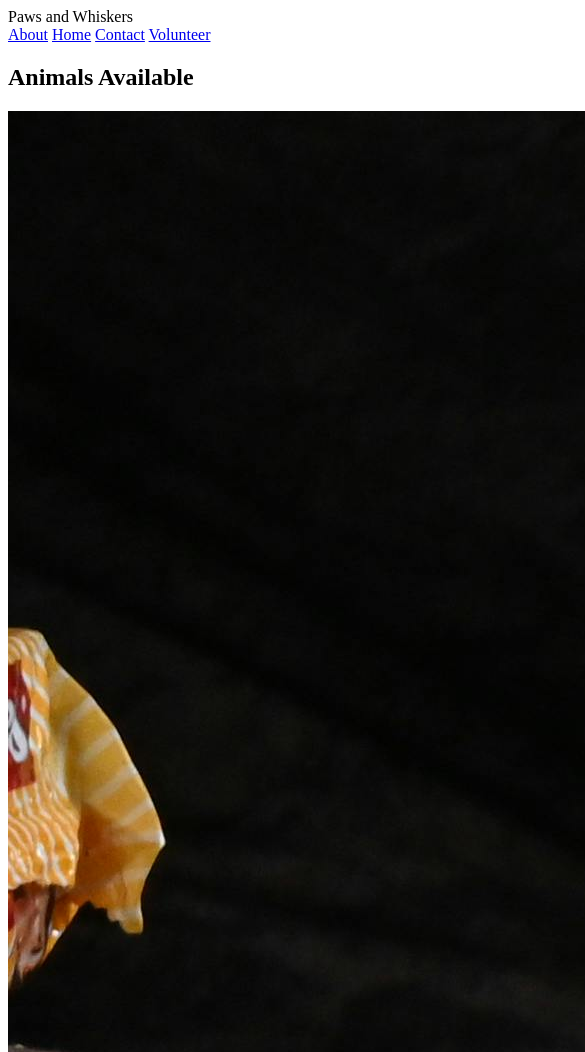
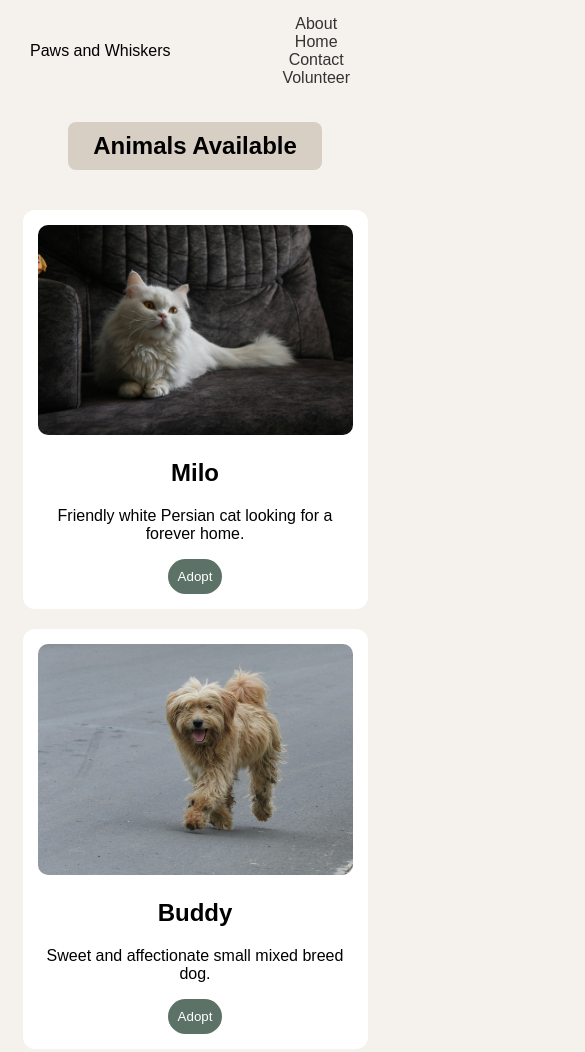
Before and after one commit to hdavi1123/mtm6201-final, a plain HTML site: page about.html in a window 390 px wide. Shown: the top 1052 px of the page, 585 px wide, since content can reach past the window. Drawn offline with Linux system fonts and the light colour scheme.

Commit message:
test 1 for adopt page

```diff
--- a/about.html
+++ b/about.html
@@ -57,6 +57,7 @@
 
 <footer>
     <p>Help Us Save More Pets. Donate Today!</p>
+    <button>Donate</button>
 </footer>
 
 
--- a/css/styles.css
+++ b/css/styles.css
@@ -0,0 +1,103 @@
+/* ABOUT PAGE */
+
+body{
+    font-family: Arial, sans-serif;
+    margin: 0;
+    background-color: #f5f2ed;
+}
+
+header{
+    display: flex;
+    justify-content: space-between;
+    align-items: center;
+    padding: 15px 30px;
+}
+
+nav a{
+    margin: 0 10px;
+    text-decoration: none;
+    color: #333;
+}
+
+
+
+.animals h1{
+    text-align: center;
+    background-color: #d8cfc4;
+    padding: 10px;
+    border-radius: 8px;
+    width: 60%;
+    margin: 20px auto;
+}
+
+.card-container{
+    display: flex;
+    justify-content: center;
+    gap: 20px;
+    padding: 20px;
+}
+
+
+.card{
+    background: white;
+    padding: 15px;
+    border-radius: 12px;
+    width: 300px;
+    text-align: center;
+}
+
+
+.card img{
+    width: 100%;
+    border-radius: 10px;
+}
+
+
+
+button{
+    background-color: #5c7266;
+    color: white;
+    border: none;
+    padding: 10px;
+    border-radius: 20px;
+    cursor: pointer;
+}
+
+
+
+footer{
+    text-align: center;
+    background-color: #d8cfc4;
+    padding: 15px;
+}
+
+/* tablet */
+@media (max-width: 900px){
+    .card-container{
+        flex-wrap: wrap;
+        justify-content: center;
+    }
+
+    .card{
+        width: 45%;
+    }
+}
+
+/* phone */
+
+@media (max-width: 600px){
+    .card-container{
+        flex-direction: column;
+        align-items: center;
+    }
+
+    .card{
+        width: 90%;
+    }
+
+    nav{
+        display: flex;
+        flex-direction: column;
+        align-items: center;
+    }
+}
```
